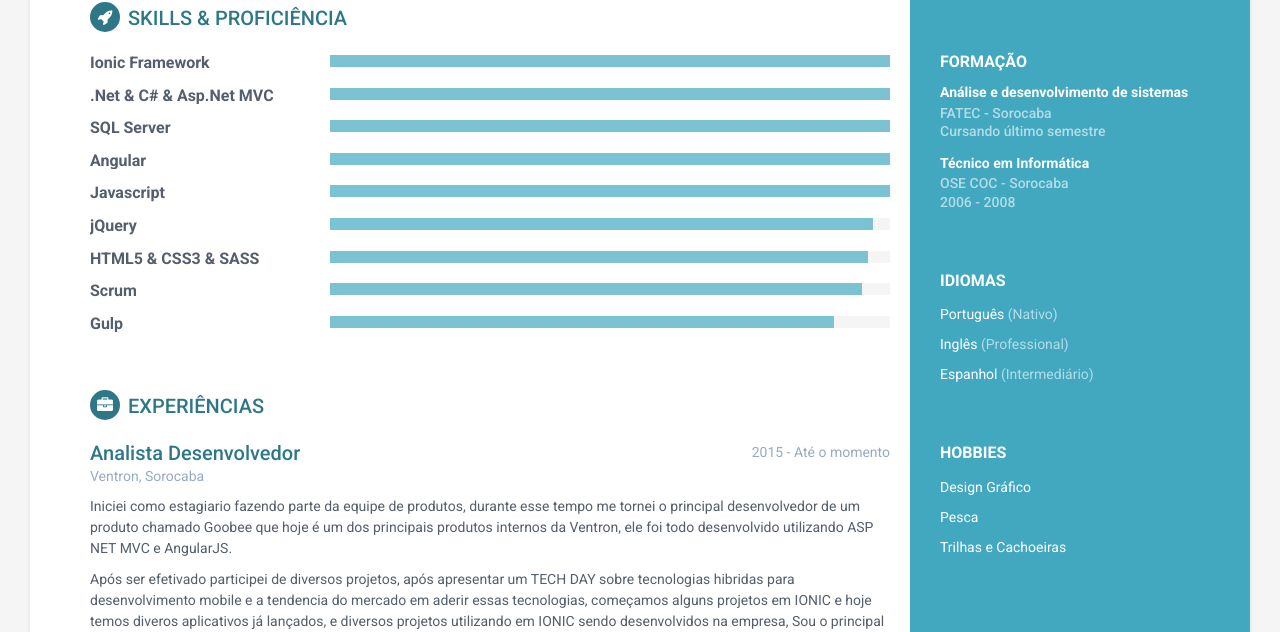
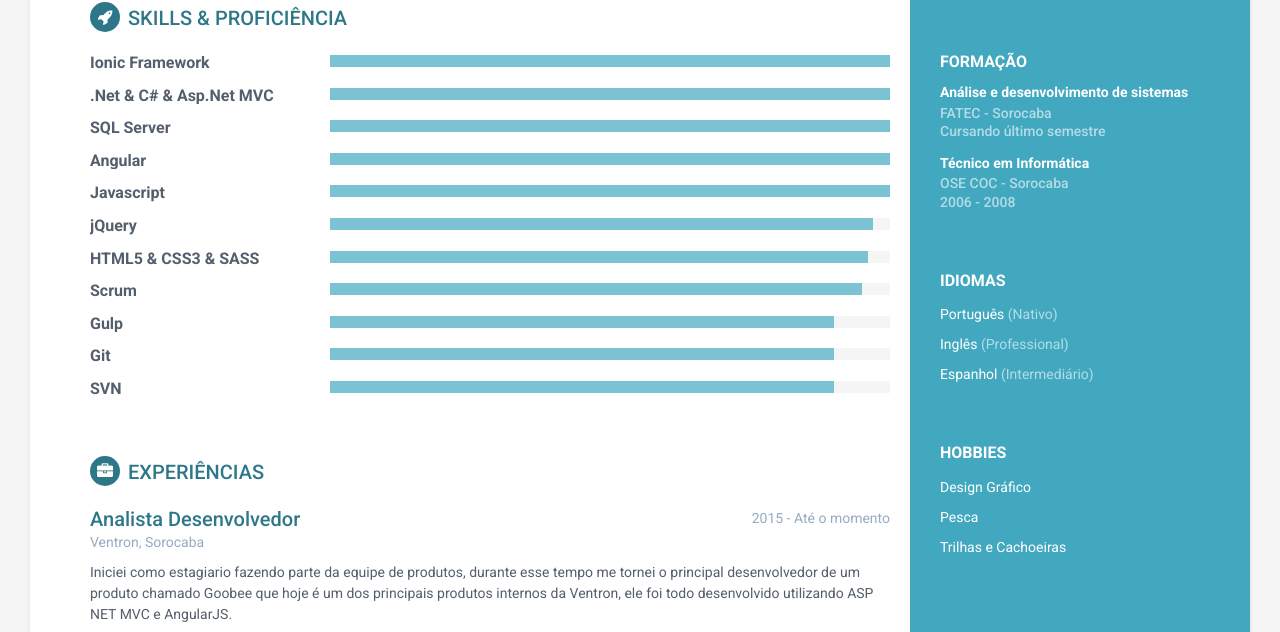
Before and after one commit to Shermanz/curriculumvitae, a plain HTML site: page index.html in a window 1280 px wide. Shown: the part 441-1073 px from the top of the page. Drawn offline with Linux system fonts and the light colour scheme.

Commit message:
Adicionando skills

```diff
--- a/index.html
+++ b/index.html
@@ -159,6 +159,22 @@
                         </div><!--//level-bar-->
                     </div><!--//item-->
 
+                    <div class="item">
+                        <h3 class="level-title">Git</h3>
+                        <div class="level-bar">
+                            <div class="level-bar-inner" data-level="90%">
+                            </div>
+                        </div><!--//level-bar-->
+                    </div><!--//item-->
+
+                    <div class="item">
+                        <h3 class="level-title">SVN</h3>
+                        <div class="level-bar">
+                            <div class="level-bar-inner" data-level="90%">
+                            </div>
+                        </div><!--//level-bar-->
+                    </div><!--//item-->
+
 
 
                 </div>
```
